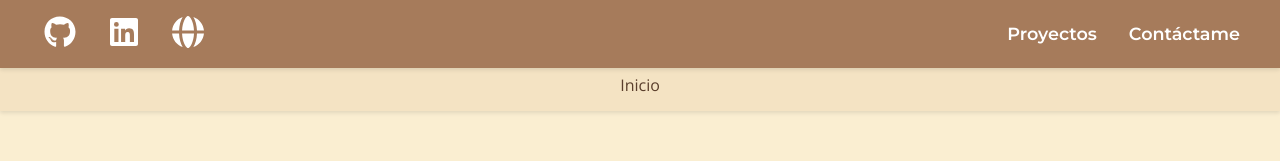
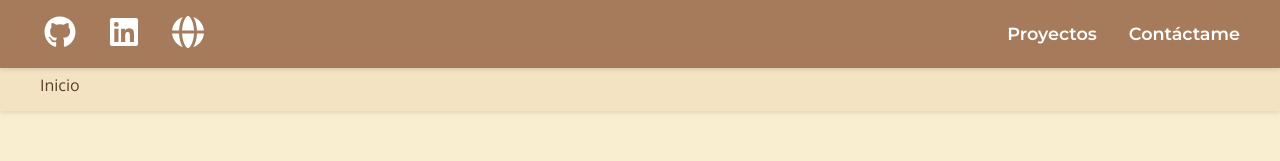
Before and after one commit to PaulaKDev/my-portfolio, a React (Vite) app: page / in a window 1280 px wide. Shown: the top 161 px of the page. Built offline with nearby package versions, Linux system fonts and the light colour scheme.

Commit message:
Breadcrumbs a la izquierda

```diff
--- a/src/components/Breadcrumb.css
+++ b/src/components/Breadcrumb.css
@@ -2,7 +2,7 @@
   display: flex;
   align-items: center;
   gap: 0.5rem;
-  padding: 0.8rem 1rem;
+  padding: 0.8rem 0;
   background-color: #f4e3c3; /* Beige claro */
   font-family: var(--font-body);
   font-size: 1rem;
@@ -38,11 +38,12 @@
   }
 }
 
+
 .breadcrumb div {
-  max-width: 1200px;
-  margin: 0 auto;
-  padding: 0 var(--spacing-unit);
+  width: 100%; /* ocupa todo el ancho */
+  padding-left: var(--spacing-unit); /* igual que el header */
   display: flex;
   align-items: center;
   gap: 0.5rem;
+  justify-content: flex-start;
 }
--- a/src/components/Breadcrumb.jsx
+++ b/src/components/Breadcrumb.jsx
@@ -21,6 +21,9 @@ const Breadcrumb = () => {
             display: 'flex',
             alignItems: 'center',
             padding: '0 var(--spacing-unit)',
+            display: 'flex',
+            alignItems: 'center',
+            gap: 'var(--spacing-unit)',
         }}>
 
       <Link to="/">Inicio</Link>
```
